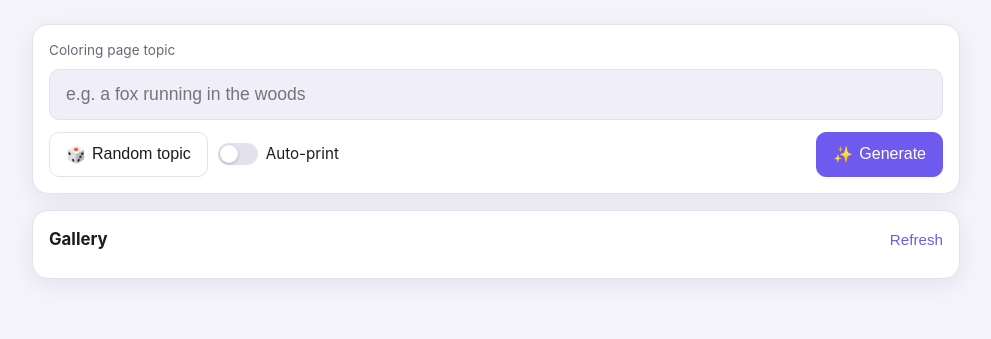
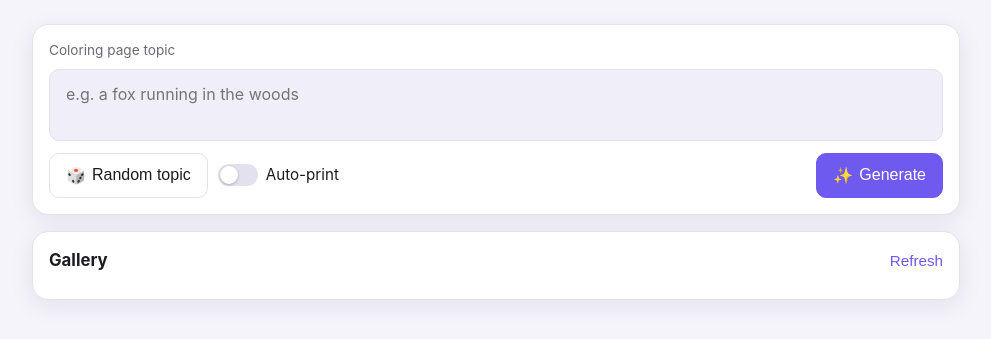
Before and after one commit to craqs/ha-colorbook, a Python web app: template colorbook/app/templates/index.html in a window 1280 px wide. Shown: the part 66-405 px from the top of the page, without its empty margins (144-1135 px from the left). Run offline with Jinja, Linux system fonts and the light colour scheme; the template is opened without the code that fills it, so the values that code supplies are empty.

Commit message:
v0.2.3: textarea topic input, content-hash cache-buster, version bump
- Topic input changed from <input type="text"> to auto-growing <textarea>:
  wraps long topics, expands up to 160px then scrolls, Enter submits
  (Shift+Enter inserts a newline for edge cases), maxlength raised to 400.
- Add content-hash query parameter (?v=<hash>) to app.js and style.css
  URLs so browsers always fetch fresh assets after a container rebuild,
  fixing stale-cache symptoms (images appearing broken, language appearing
  unchanged after config update).
- Bump version to 0.2.3.

Co-Authored-By: Claude Sonnet 4.6 <noreply@anthropic.com>

```diff
--- a/colorbook/app/static/app.js
+++ b/colorbook/app/static/app.js
@@ -112,6 +112,11 @@
   const api = (path) => path.startsWith("/") ? "." + path : path;
   const $ = (id) => document.getElementById(id);
 
+  function autoGrow(ta) {
+    ta.style.height = "auto";
+    ta.style.height = Math.min(ta.scrollHeight, 160) + "px";
+  }
+
   const el = {
     topic:             $("topic"),
     btnRandom:         $("btn-random"),
@@ -224,6 +229,7 @@
       el.previewImage.src = api(item.image_url);
       el.promptBox.textContent = item.full_prompt;
       el.topic.value = item.topic;
+      autoGrow(el.topic);
       hideRefineRow();
 
       if (autoAccept) {
@@ -271,6 +277,7 @@
     try {
       const { topic } = await apiCall("/api/random-topic");
       el.topic.value = topic;
+      autoGrow(el.topic);
       el.topic.focus();
     } catch (err) {
       toast(err.message, "error");
@@ -368,8 +375,9 @@
   // ---------------------------------------------------------------------------
   // Event wiring
   // ---------------------------------------------------------------------------
+  el.topic.addEventListener("input", () => autoGrow(el.topic));
   el.btnGenerate.addEventListener("click", () => generate());
-  el.topic.addEventListener("keydown", (e) => { if (e.key === "Enter") { e.preventDefault(); generate(); } });
+  el.topic.addEventListener("keydown", (e) => { if (e.key === "Enter" && !e.shiftKey) { e.preventDefault(); generate(); } });
   el.btnRandom.addEventListener("click", fetchRandomTopic);
   el.btnPrint.addEventListener("click", () => { if (state.current) printItem(state.current.id); });
   el.btnRegen.addEventListener("click", () => {
@@ -400,5 +408,6 @@
   // Init
   // ---------------------------------------------------------------------------
   applyTranslations();
+  autoGrow(el.topic);
   refreshGallery();
 })();
--- a/colorbook/app/static/style.css
+++ b/colorbook/app/static/style.css
@@ -87,10 +87,12 @@ h1, h2 { margin: 0; }
   margin-bottom: 8px;
 }
 
-input[type="text"] {
+input[type="text"],
+textarea {
   width: 100%;
-  padding: 14px 16px;
-  font-size: 1.1rem;
+  padding: 12px 16px;
+  font-size: 1rem;
+  font-family: inherit;
   border: 1px solid var(--border);
   border-radius: var(--radius-sm);
   background: var(--surface-2);
@@ -98,9 +100,18 @@ input[type="text"] {
   outline: none;
   transition: border-color .15s, box-shadow .15s;
 }
-input[type="text"]:focus {
+input[type="text"]:focus,
+textarea:focus {
   border-color: var(--primary);
   box-shadow: 0 0 0 3px rgba(111, 90, 240, 0.2);
+}
+textarea {
+  resize: none;
+  line-height: 1.5;
+  min-height: 50px;
+  max-height: 160px;
+  overflow-y: auto;
+  display: block;
 }
 
 .controls {
--- a/colorbook/app/templates/index.html
+++ b/colorbook/app/templates/index.html
@@ -6,7 +6,7 @@
   <meta name="theme-color" content="#6f5af0">
   <title>Colorbook</title>
   <link rel="manifest" href="{{ url_for('static', filename='manifest.webmanifest') }}">
-  <link rel="stylesheet" href="{{ url_for('static', filename='style.css') }}">
+  <link rel="stylesheet" href="{{ url_for('static', filename='style.css') }}?v={{ cb }}">
 </head>
 <body
   data-lang="{{ language }}"
@@ -23,15 +23,14 @@
   <main class="container">
     <section class="card input-card">
       <label for="topic" class="field-label" data-i18n="topicLabel">Coloring page topic</label>
-      <input
+      <textarea
         id="topic"
-        type="text"
         autocomplete="off"
-        inputmode="text"
         data-i18n-placeholder="topicPlaceholder"
         placeholder="e.g. a fox running in the woods"
-        maxlength="200"
-      >
+        maxlength="400"
+        rows="2"
+      ></textarea>
 
       <div class="controls">
         <button type="button" class="btn btn-ghost" id="btn-random">
@@ -126,6 +125,6 @@
 
   <div class="toast" id="toast" hidden></div>
 
-  <script src="{{ url_for('static', filename='app.js') }}"></script>
+  <script src="{{ url_for('static', filename='app.js') }}?v={{ cb }}"></script>
 </body>
 </html>
--- a/colorbook/config.yaml
+++ b/colorbook/config.yaml
@@ -1,5 +1,5 @@
 name: Colorbook
-version: "0.2.2"
+version: "0.2.3"
 slug: colorbook
 description: AI-generated coloring book pages for children, printed on your network printer
 url: https://github.com/craqs/ha-colorbook
```
Also changed, not shown: colorbook/app/main.py (+12 -0 lines).
